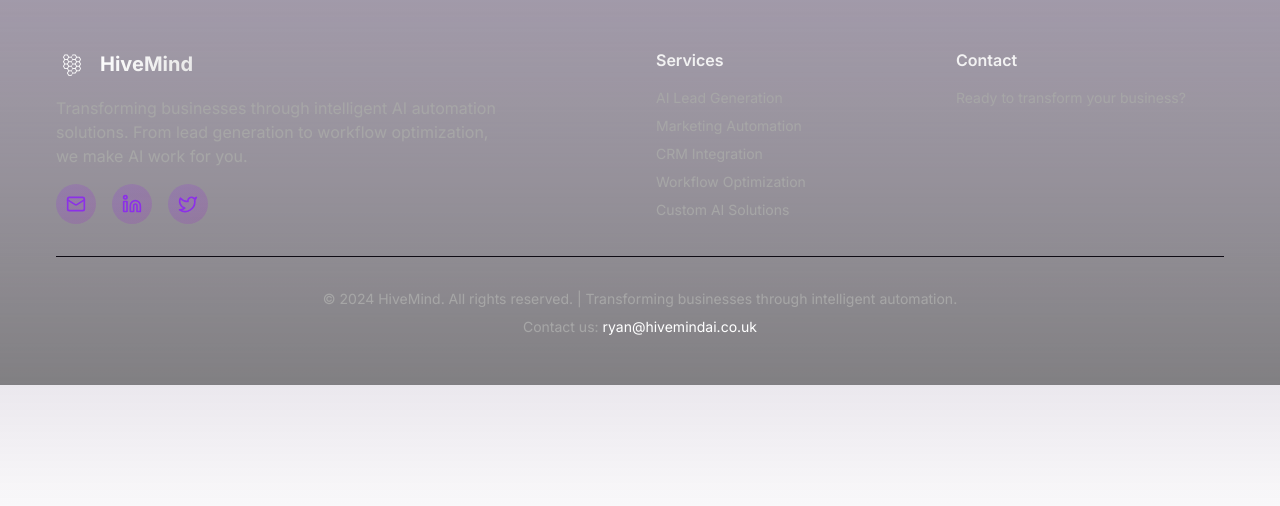
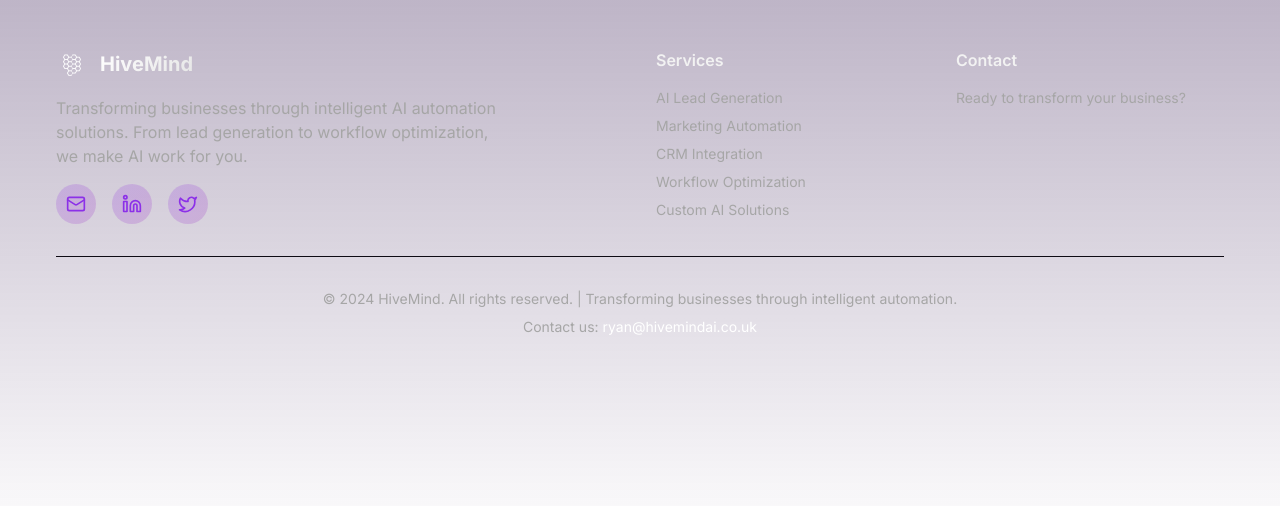
Before and after one commit to AscendRyan/Hivemind, a React (Vite) app: page /skin-footer-bare in a window 1280 px wide. Shown: the top 506 px of the page. Built offline with nearby package versions, Linux system fonts and the light colour scheme; the HTML template or start-up script is replaced by a standard one.

Commit message:
Update SkinFooterBare.tsx

```diff
--- a/src/pages/SkinFooterBare.tsx
+++ b/src/pages/SkinFooterBare.tsx
@@ -1,4 +1,3 @@
-// src/pages/SkinFooterBare.tsx
 import { useEffect } from "react";
 import { Footer } from "@/components/Footer";
 
@@ -10,34 +9,18 @@ export default function SkinFooterBare() {
     body.style.background = "transparent";
     html.style.margin = "0";
     body.style.margin = "0";
-    // let the parent page scroll; this frame is a normal block
-    html.style.overflow = "hidden";
-    body.style.overflow = "hidden";
-    // make links open the top window
-    Array.from(document.querySelectorAll('a[href]')).forEach(a =>
-      (a as HTMLAnchorElement).setAttribute("target", "_top")
-    );
+    // remove any overflow:hidden you had here
   }, []);
 
   return (
-    <div style={{ position: "relative" }}>
-      {/* Subtle gradient for contrast; NOT a background image */}
-      <div
-        style={{
-          position: "absolute",
-          inset: 0,
-          background:
-            "linear-gradient(to top, rgba(0,0,0,0.45), rgba(0,0,0,0.15))",
-          pointerEvents: "none",
-        }}
-      />
+    <div style={{ position: "relative", paddingBottom: "8px" }}>
       <style>{`
         footer{
           background: transparent !important;
           backdrop-filter: none !important;
           box-shadow: none !important;
           border: 0 !important;
-          color: #fff !important;       /* ensure visible on dark bg */
+          color: #fff !important;
         }
         footer a { color: #fff !important; }
       `}</style>
```
